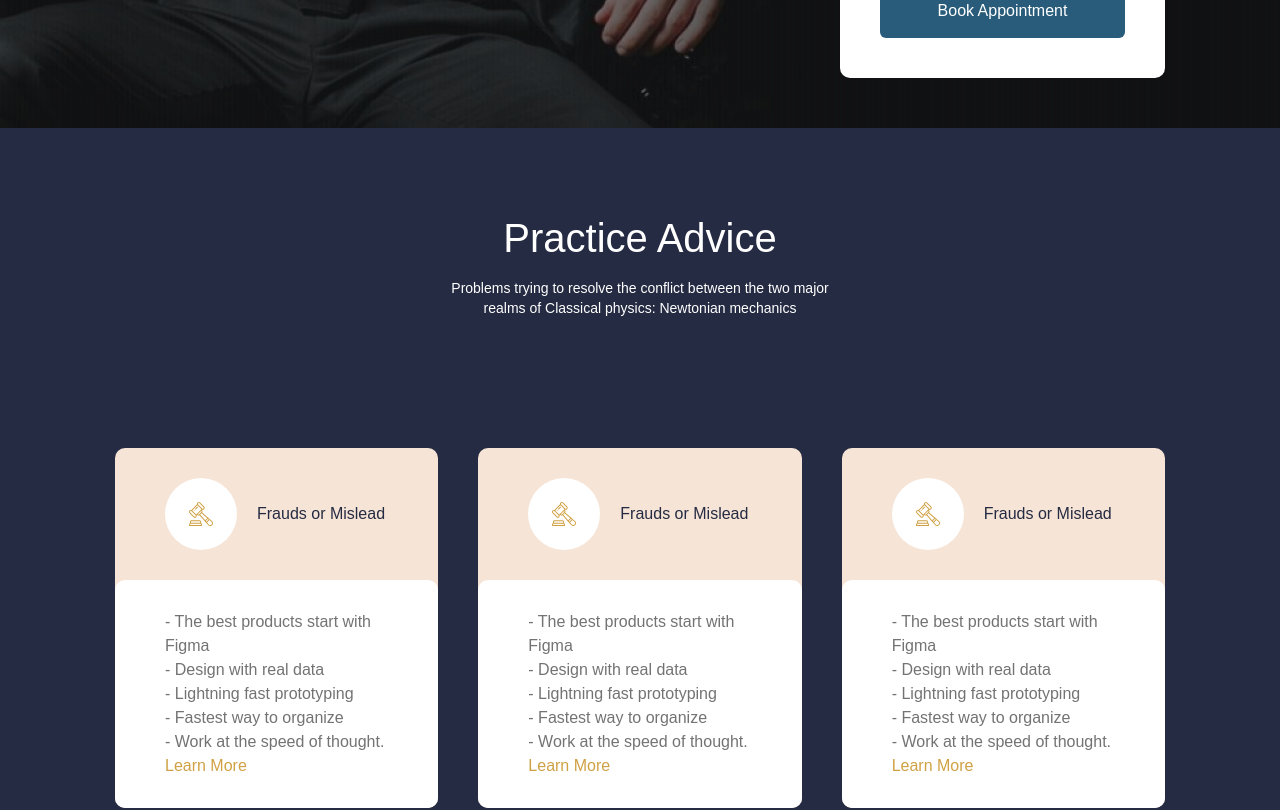
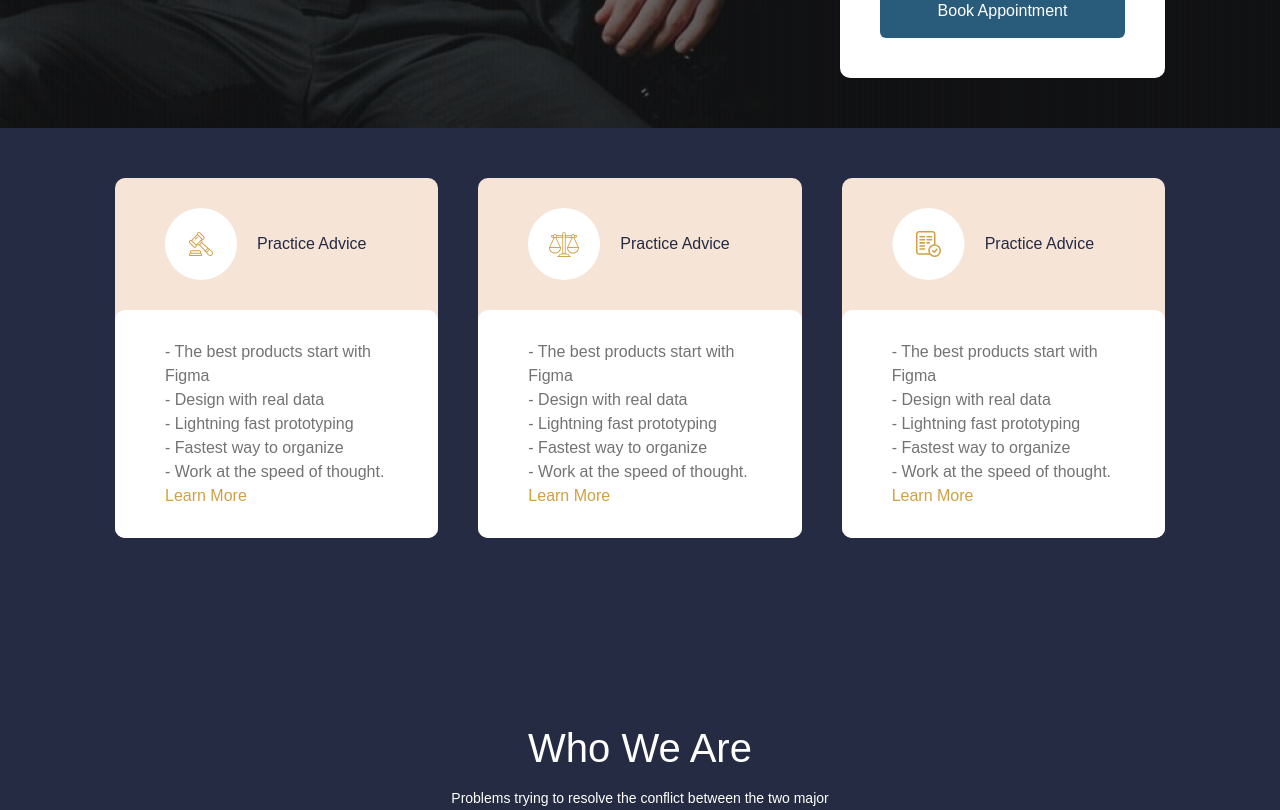
Before and after one commit to Abdulloh018/Ligitade, a Vue app: page / in a window 1280 px wide. Shown: the part 720-1530 px from the top of the page. Built offline with nearby package versions, Linux system fonts and the light colour scheme.

Commit message:
added advice cards

```diff
--- a/src/assets/styles/output.css
+++ b/src/assets/styles/output.css
@@ -538,9 +538,9 @@ video {
   }
 }
 
-@media (min-width: 976px) {
+@media (min-width: 977px) {
   .container {
-    max-width: 976px;
+    max-width: 977px;
   }
 }
 
@@ -583,10 +583,6 @@ video {
   display: flex;
 }
 
-.grid {
-  display: grid;
-}
-
 .hidden {
   display: none;
 }
@@ -607,24 +603,12 @@ video {
   width: 100%;
 }
 
-.grid-cols-3 {
-  grid-template-columns: repeat(3, minmax(0, 1fr));
+.flex-col {
+  flex-direction: column;
 }
 
-.grid-cols-1 {
-  grid-template-columns: repeat(1, minmax(0, 1fr));
-}
-
-.grid-rows-1 {
-  grid-template-rows: repeat(1, minmax(0, 1fr));
-}
-
-.grid-rows-3 {
-  grid-template-rows: repeat(3, minmax(0, 1fr));
-}
-
-.flex-col {
-  flex-direction: column;
+.flex-wrap {
+  flex-wrap: wrap;
 }
 
 .items-center {
@@ -639,16 +623,16 @@ video {
   justify-content: space-between;
 }
 
+.gap-10 {
+  gap: 2.5rem;
+}
+
 .gap-\[10px\] {
   gap: 10px;
 }
 
 .gap-\[20px\] {
   gap: 20px;
-}
-
-.gap-10 {
-  gap: 2.5rem;
 }
 
 .rounded-\[10px\] {
@@ -770,19 +754,6 @@ video {
   padding-bottom: 30px;
 }
 
-.py-\[100px\] {
-  padding-top: 100px;
-  padding-bottom: 100px;
-}
-
-.pb-\[30px\] {
-  padding-bottom: 30px;
-}
-
-.pt-\[30px\] {
-  padding-top: 30px;
-}
-
 .pb-\[100px\] {
   padding-bottom: 100px;
 }
@@ -826,6 +797,16 @@ video {
   line-height: 65px;
 }
 
+.text-btnColor {
+  --tw-text-opacity: 1;
+  color: rgb(208 161 68 / var(--tw-text-opacity));
+}
+
+.text-cardTextColor {
+  --tw-text-opacity: 1;
+  color: rgb(115 115 115 / var(--tw-text-opacity));
+}
+
 .text-textColor {
   --tw-text-opacity: 1;
   color: rgb(37 43 66 / var(--tw-text-opacity));
@@ -834,21 +815,6 @@ video {
 .text-white {
   --tw-text-opacity: 1;
   color: rgb(255 255 255 / var(--tw-text-opacity));
-}
-
-.text-cardTextColor {
-  --tw-text-opacity: 1;
-  color: rgb(115 115 115 / var(--tw-text-opacity));
-}
-
-.text-\[\#D0A144\] {
-  --tw-text-opacity: 1;
-  color: rgb(208 161 68 / var(--tw-text-opacity));
-}
-
-.text-btnColor {
-  --tw-text-opacity: 1;
-  color: rgb(208 161 68 / var(--tw-text-opacity));
 }
 
 @media (min-width: 768px) {
@@ -895,3 +861,13 @@ video {
     text-align: start;
   }
 }
+
+@media (min-width: 977px) {
+  .lg\:flex-nowrap {
+    flex-wrap: nowrap;
+  }
+
+  .lg\:justify-normal {
+    justify-content: normal;
+  }
+}
--- a/src/components/Blocks/AdviceCard.vue
+++ b/src/components/Blocks/AdviceCard.vue
@@ -1,52 +1,60 @@
 <template>
-  <div class="grid grid-rows-1 grid-cols-3 gap-10 pt-[50px] pb-[100px]">
     <div class="bg-[#F6E4D7] rounded-[10px]">
     <div class="flex items-center gap-[20px] px-[50px] py-[30px]">
-      <img src="@/assets/svg/adviceCardIcon-1.svg" alt="" />
-      <p class="text-textColor">Frauds or Mislead</p>
+      <img :src="imgUrl" alt="" />
+      <p class="text-textColor">{{ title }}</p>
     </div>
     <div class="px-[50px] py-[30px] bg-white rounded-[10px]">
-      <p class="text-cardTextColor">- The best products start with Figma</p>
-      <p class="text-cardTextColor">- Design with real data</p>
-      <p class="text-cardTextColor">- Lightning fast prototyping</p>
-      <p class="text-cardTextColor">- Fastest way to organize</p>
-      <p class="text-cardTextColor">- Work at the speed of thought.</p>
-      <a href="#" class="text-btnColor">Learn More</a>
+      <p class="text-cardTextColor">{{ text1 }}</p>
+      <p class="text-cardTextColor">{{ text2 }}</p>
+      <p class="text-cardTextColor">{{ text3 }}</p>
+      <p class="text-cardTextColor">{{ text4 }}</p>
+      <p class="text-cardTextColor">{{ text5 }}</p>
+      <a href="#" class="text-btnColor">{{ btntext }}</a>
     </div>
-  </div>
-  <div class="bg-[#F6E4D7] rounded-[10px]">
-    <div class="flex items-center gap-[20px] px-[50px] py-[30px]">
-      <img src="@/assets/svg/adviceCardIcon-1.svg" alt="" />
-      <p class="text-textColor">Frauds or Mislead</p>
-    </div>
-    <div class="px-[50px] py-[30px] bg-white rounded-[10px]">
-      <p class="text-cardTextColor">- The best products start with Figma</p>
-      <p class="text-cardTextColor">- Design with real data</p>
-      <p class="text-cardTextColor">- Lightning fast prototyping</p>
-      <p class="text-cardTextColor">- Fastest way to organize</p>
-      <p class="text-cardTextColor">- Work at the speed of thought.</p>
-      <a href="#" class="text-btnColor">Learn More</a>
-    </div>
-  </div>
-  <div class="bg-[#F6E4D7] rounded-[10px]">
-    <div class="flex items-center gap-[20px] px-[50px] py-[30px]">
-      <img src="@/assets/svg/adviceCardIcon-1.svg" alt="" />
-      <p class="text-textColor">Frauds or Mislead</p>
-    </div>
-    <div class="px-[50px] py-[30px] bg-white rounded-[10px]">
-      <p class="text-cardTextColor">- The best products start with Figma</p>
-      <p class="text-cardTextColor">- Design with real data</p>
-      <p class="text-cardTextColor">- Lightning fast prototyping</p>
-      <p class="text-cardTextColor">- Fastest way to organize</p>
-      <p class="text-cardTextColor">- Work at the speed of thought.</p>
-      <a href="#" class="text-btnColor">Learn More</a>
-    </div>
-  </div>
   </div>
 </template>
 <script>
 export default {
   name: "AdviceCard",
+  props: {
+    title: {
+      type: String,
+      default: ''
+    },
+    text1: {
+      type: String,
+      default: ''
+    },
+    text2: {
+      type: String,
+      default: ''
+    },
+    text3: {
+      type: String,
+      default: ''
+    },
+    text4: {
+      type: String,
+      default: ''
+    },
+    text5: {
+      type: String,
+      default: ''
+    },
+    btntext: {
+      type: String,
+      default: ''
+    },
+    imgUrl: {
+      type: String,
+      default: ''
+    },
+    id: {
+      type: Number,
+      default: 0
+    },
+  }
 };
 </script>
 <style></style>
--- a/src/components/layouts/Advice.vue
+++ b/src/components/layouts/Advice.vue
@@ -1,24 +1,68 @@
 <template>
   <section id="advice" class="bg-[#252B42]">
     <div class="container">
-      <div class="section-title text-center px-[330px] py-20">
+      <div class="section-title text-center px-[330px] py-20 hidden">
         <h2 class="text-[40px] mb-[10px]">Practice Advice</h2>
         <p class="text-sm">
           Problems trying to resolve the conflict between the two major realms
           of Classical physics: Newtonian mechanics
         </p>
       </div>
-      <AdviceCard />
+      <div class="flex flex-wrap justify-center gap-10 pt-[50px] pb-[100px] lg:flex-nowrap lg:justify-normal">
+        <AdviceCard v-for="card in cards" :key="card.id" :title="card.title" :text1="card.text1" :text2="card.text2" :text3="card.text3" :text4="card.text4" :text5="card.text5" :imgUrl="card.imgUrl" :btntext="card.btntext"/>
+      </div>
     </div>
   </section>
 </template>
 <script>
 import AdviceCard from "@/components/Blocks/AdviceCard.vue";
+import adviceImg1 from "@/assets/svg/adviceCardIcon-1.svg"
+import adviceImg2 from "@/assets/svg/adviceCardIcon-2.svg"
+import adviceImg3 from "@/assets/svg/adviceCardIcon-3.svg"
 export default {
   name: "AdviceContent",
   components: {
     AdviceCard,
   },
+  data() {
+    return {
+      cards: [
+        {
+          title: "Practice Advice",
+          text1: "- The best products start with Figma",
+          text2: "- Design with real data",
+          text3: "- Lightning fast prototyping",
+          text4: "- Fastest way to organize",
+          text5: "- Work at the speed of thought.",
+          btntext: "Learn More",
+          imgUrl: adviceImg1,
+          id: 1
+        },
+        {
+          title: "Practice Advice",
+          text1: "- The best products start with Figma",
+          text2: "- Design with real data",
+          text3: "- Lightning fast prototyping",
+          text4: "- Fastest way to organize",
+          text5: "- Work at the speed of thought.",
+          btntext: "Learn More",
+          imgUrl: adviceImg2,
+          id: 2
+        },
+        {
+          title: "Practice Advice",
+          text1: "- The best products start with Figma",
+          text2: "- Design with real data",
+          text3: "- Lightning fast prototyping",
+          text4: "- Fastest way to organize",
+          text5: "- Work at the speed of thought.",
+          btntext: "Learn More",
+          imgUrl: adviceImg3,
+          id: 3
+        }
+      ]
+    }
+  }
 };
 </script>
 <style></style>
--- a/tailwind.config.js
+++ b/tailwind.config.js
@@ -14,7 +14,7 @@ module.exports = {
       sm: "480px",
       md: "768px",
       mdb: "879px",
-      lg: "976px",
+      lg: "977px",
       xl: "1440px",
     },
     extend: {
```
